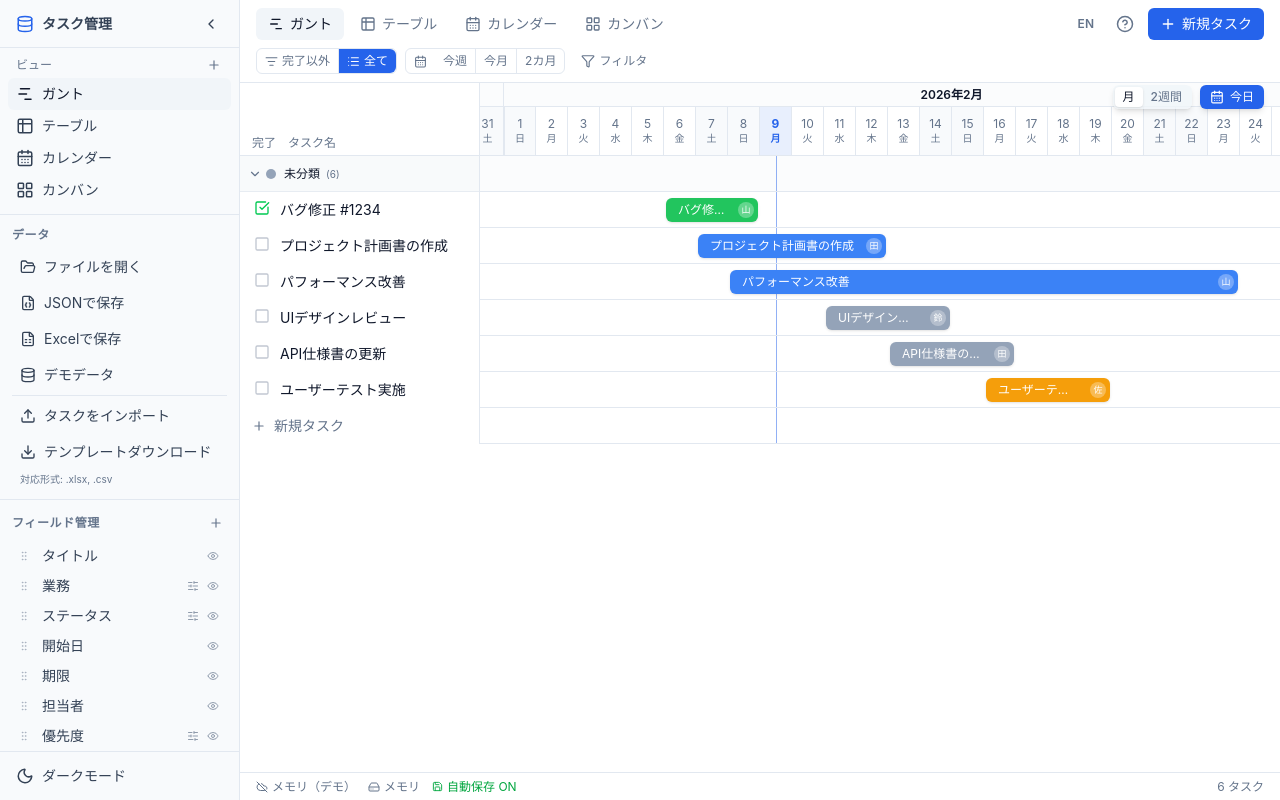
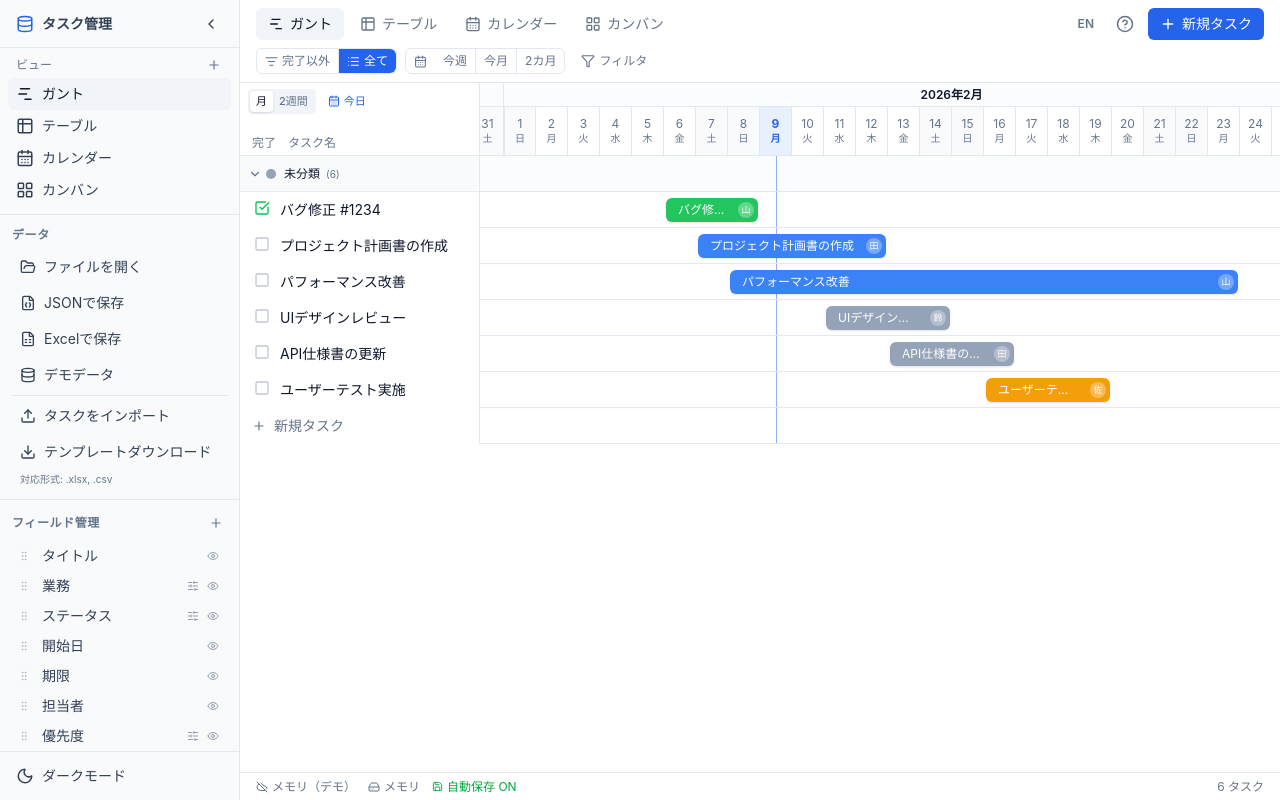
Before and after one commit to HirokiOshiro/Task_Management_Tool, a React (Vite) app: page / in a window 1280 px wide. Built offline with nearby package versions, Linux system fonts and the light colour scheme.

Commit message:
ガントビューの不具合の修正

```diff
--- a/src/components/views/gantt/GanttView.tsx
+++ b/src/components/views/gantt/GanttView.tsx
@@ -229,21 +229,9 @@ export function GanttView() {
     [groupConfig, activeView.id, updateView]
   )
 
-  // 表示範囲計算
+  // 表示範囲計算（両モード共通: タスク範囲 ± 3ヶ月）
   const { minDate, totalDays } = useMemo(() => {
     const today = startOfDay(new Date())
-
-    // 2週間モード: 今日を中心に前後9日
-    if (viewMode === '2weeks') {
-      const rangeStart = addDays(today, -9)
-      const rangeEnd = addDays(today, 9)
-      return {
-        minDate: rangeStart,
-        totalDays: differenceInDays(rangeEnd, rangeStart) + 1,
-      }
-    }
-
-    // 月モード（前後3ヶ月のパディング付き）
     if (sortedGanttTasks.length === 0) {
       const rangeStart = startOfMonth(addMonths(today, -3))
       const rangeEnd = addDays(startOfMonth(addMonths(today, 4)), -1)
@@ -262,7 +250,7 @@ export function GanttView() {
       minDate: rangeStart,
       totalDays: differenceInDays(rangeEnd, rangeStart) + 1,
     }
-  }, [sortedGanttTasks, viewMode])
+  }, [sortedGanttTasks])
 
   // 日付ヘッダー
   const days = useMemo(() => {
@@ -640,14 +628,24 @@ export function GanttView() {
 
   return (
     <div className="relative h-full">
-      {/* 表示モード切替 + 今日ボタン（ヘッダー右上にフローティング） */}
-      <div className="absolute right-4 z-30 flex items-center gap-2" style={{ top: (MONTH_HEADER_HEIGHT - 24) / 2 + 2 }}>
-        {/* 表示モード切替 */}
-        <div className="flex items-center rounded-md bg-muted/80 p-0.5 shadow-md">
+      <div className="h-full overflow-auto" ref={containerRef}>
+      <div
+        style={{ width: TASK_NAME_WIDTH + totalDays * dayWidth, minHeight: '100%' }}
+        className={cn('relative', (dragState || marquee) ? 'select-none' : '')}
+        onMouseDown={handleMarqueeStart}
+        onDoubleClick={handleChartDoubleClick}
+      >
+        {/* ヘッダー */}
+        <div className="sticky top-0 z-10 flex border-b border-border bg-background">
+          {/* タスク名カラム（2段構造: 上段ボタン + 下段ラベル） */}
+          <div className="sticky left-0 z-20 w-60 flex-shrink-0 border-r border-border bg-background flex flex-col justify-between">
+            {/* 上段: モード切替 + 今日ボタン */}
+            <div className="flex items-center gap-1.5 px-2 pt-1.5">
+              <div className="flex items-center rounded bg-muted p-0.5">
                 <button
                   onClick={() => setViewMode('month')}
                   className={cn(
-              "px-2 py-0.5 rounded text-xs font-medium transition-colors",
+                    "px-1.5 py-0.5 rounded text-[11px] font-medium transition-colors",
                     viewMode === 'month'
                       ? "bg-background text-foreground shadow-sm"
                       : "text-muted-foreground hover:text-foreground"
@@ -658,7 +656,7 @@ export function GanttView() {
                 <button
                   onClick={() => setViewMode('2weeks')}
                   className={cn(
-              "px-2 py-0.5 rounded text-xs font-medium transition-colors",
+                    "px-1.5 py-0.5 rounded text-[11px] font-medium transition-colors",
                     viewMode === '2weeks'
                       ? "bg-background text-foreground shadow-sm"
                       : "text-muted-foreground hover:text-foreground"
@@ -667,31 +665,22 @@ export function GanttView() {
                   {t.gantt.twoWeeksView}
                 </button>
               </div>
-        {/* 今日ボタン */}
               {todayOffset >= 0 && (
                 <button
                   onClick={scrollToToday}
-            className="flex items-center gap-1.5 px-2.5 py-1 rounded-md bg-primary text-primary-foreground shadow-md hover:bg-primary/90 transition-colors text-xs font-medium"
+                  className="flex items-center gap-1 px-1.5 py-0.5 rounded text-[11px] font-medium text-primary hover:bg-primary/10 transition-colors"
                   title={t.gantt.scrollToToday}
                 >
-            <CalendarDays size={14} />
+                  <CalendarDays size={12} />
                   {t.common.today}
                 </button>
               )}
             </div>
-      <div className="h-full overflow-auto" ref={containerRef}>
-      <div
-        style={{ width: TASK_NAME_WIDTH + totalDays * dayWidth, minHeight: '100%' }}
-        className={cn('relative', (dragState || marquee) ? 'select-none' : '')}
-        onMouseDown={handleMarqueeStart}
-        onDoubleClick={handleChartDoubleClick}
-      >
-        {/* ヘッダー */}
-        <div className="sticky top-0 z-10 flex border-b border-border bg-background">
-          {/* タスク名カラム */}
-          <div className="sticky left-0 z-20 w-60 flex-shrink-0 border-r border-border bg-background px-3 flex items-end pb-1 gap-3">
+            {/* 下段: カラムラベル */}
+            <div className="flex items-center gap-3 px-3 pb-1">
               <div className="text-xs font-medium text-muted-foreground flex-shrink-0">{t.common.done}</div>
               <div className="text-xs font-medium text-muted-foreground">{t.gantt.taskName}</div>
+            </div>
           </div>
           {/* 日付ヘッダー */}
           <div className="flex flex-col">
```
Lines whose indentation alone changed are shown as unchanged.
